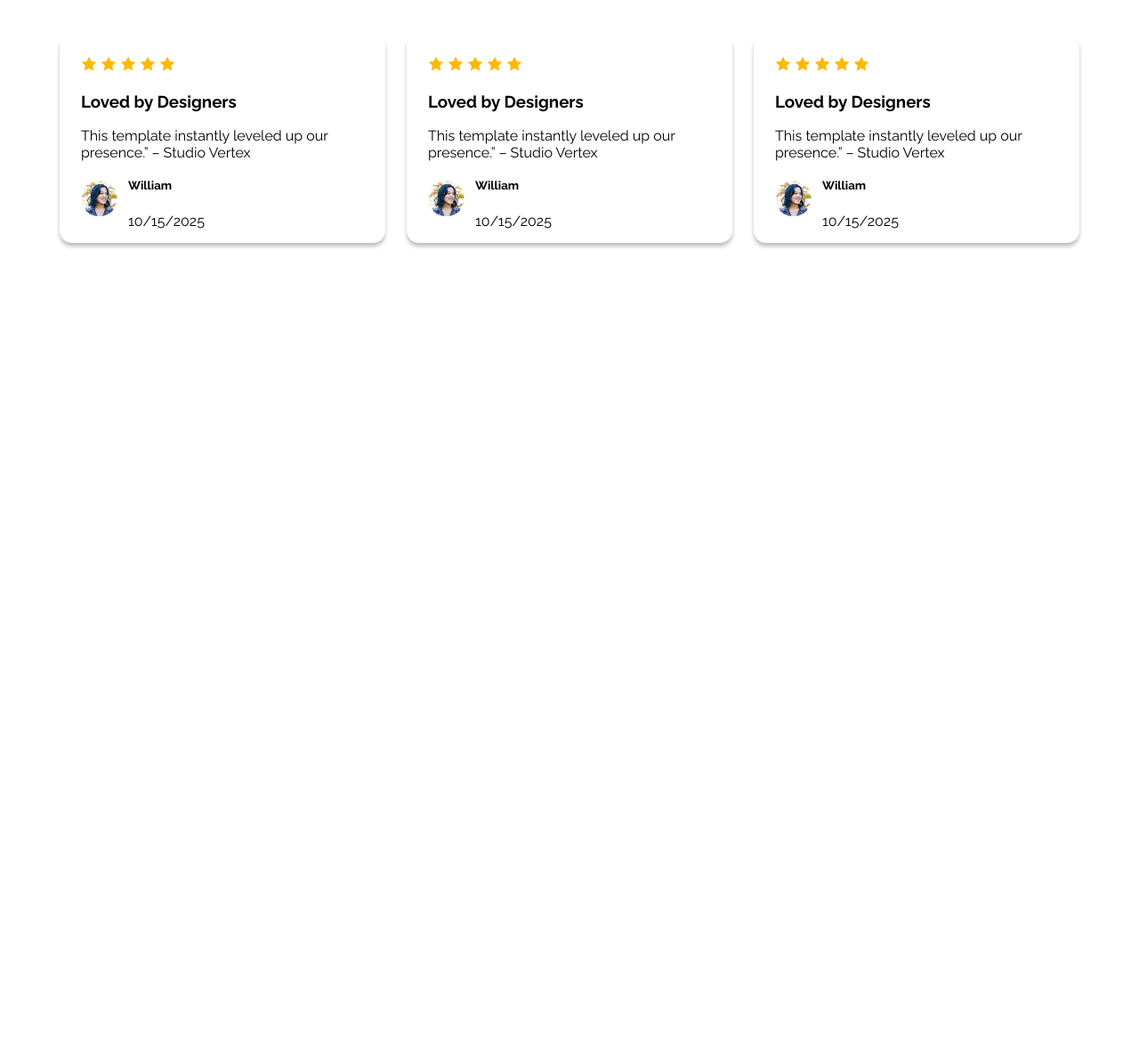
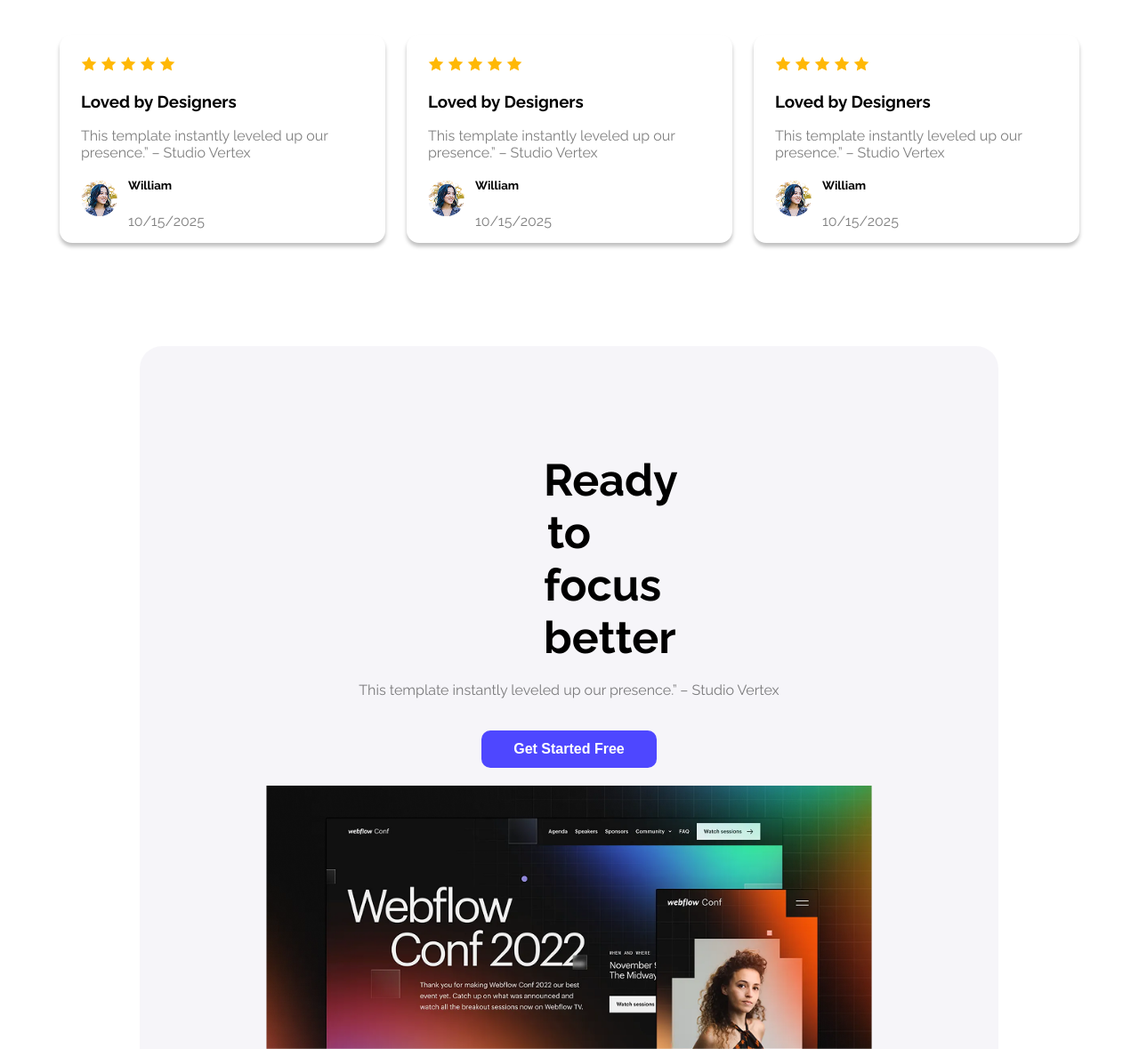
Before and after one commit to khanxsaheb006/Assingnment-01, a plain HTML site: page index.html in a window 1280 px wide. Shown: the part 1950-3129 px from the top of the page at 89% size. Before the commit the page ends 2231 px from the top, so only its background shows below. Drawn offline with Linux system fonts and the light colour scheme.

Commit message:
added info styles

```diff
--- a/index.html
+++ b/index.html
@@ -106,6 +106,15 @@
                 </div>
             </div>
         </div>
+        <!-- more info section -->
+        <section class="moreinfo">
+            <div>
+            <h3 class="moreinfo-title">Ready to focus better</h3>
+            <p class="moreinfo-subtitle">This template instantly leveled up our presence.” – Studio Vertex</p>
+            <button class="primary-btn moreinfo-btn">Get Started Free</button>
+            </div>
+            <img class="moreinfo-img" src="./Assets/wc-big.png" alt="">
+        </section>
     </main>
     <footer>
 
--- a/styles/style.css
+++ b/styles/style.css
@@ -47,7 +47,6 @@
 .fb-one{
   background-color: #FFFFFF;
   border-radius: 14px;
-  border: ;
   padding: 24px 24px;
   box-shadow: 0px 4px 4px 0px rgba(0, 0, 0, 0.25);
   gap: 24px;
@@ -174,12 +173,13 @@ nav{
   gap: 24px;
   margin-left: 0px 150px 137px;
 }
-.feedback{
-
-}
 .feedback-description{
+  color: rgba(0, 0, 0, 0.5);
   width: 318px;
   height: 44px;
+}
+.date{
+  color: rgba(0, 0, 0, 0.5);
 }
 .profile{
   display: flex;
@@ -191,3 +191,30 @@ nav{
   border-radius: 9999px;
   margin: 0px 12px 6px 0px;
 }
+
+/* More info styles */
+
+.moreinfo{
+  background-color: #efeef58f;
+  border-color: black;
+  text-align: center;
+  display: flex;
+  flex-direction: column;
+  margin-left: 149px;
+  margin-right: 150px;
+}
+.moreinfo-title{
+  font-size: 50px;
+  font-weight: bold;
+  color: rgba(0, 0, 0, 1);
+  margin: 71px 312px 20px;
+}
+.moreinfo-subtitle{
+  color: rgba(0, 0, 0, 0.5);
+}
+.moreinfo-btn{
+  justify-content: space-around;
+  padding: 12px 36px;
+  margin-top: 20px;
+  margin-bottom: 20px;
+}
```
